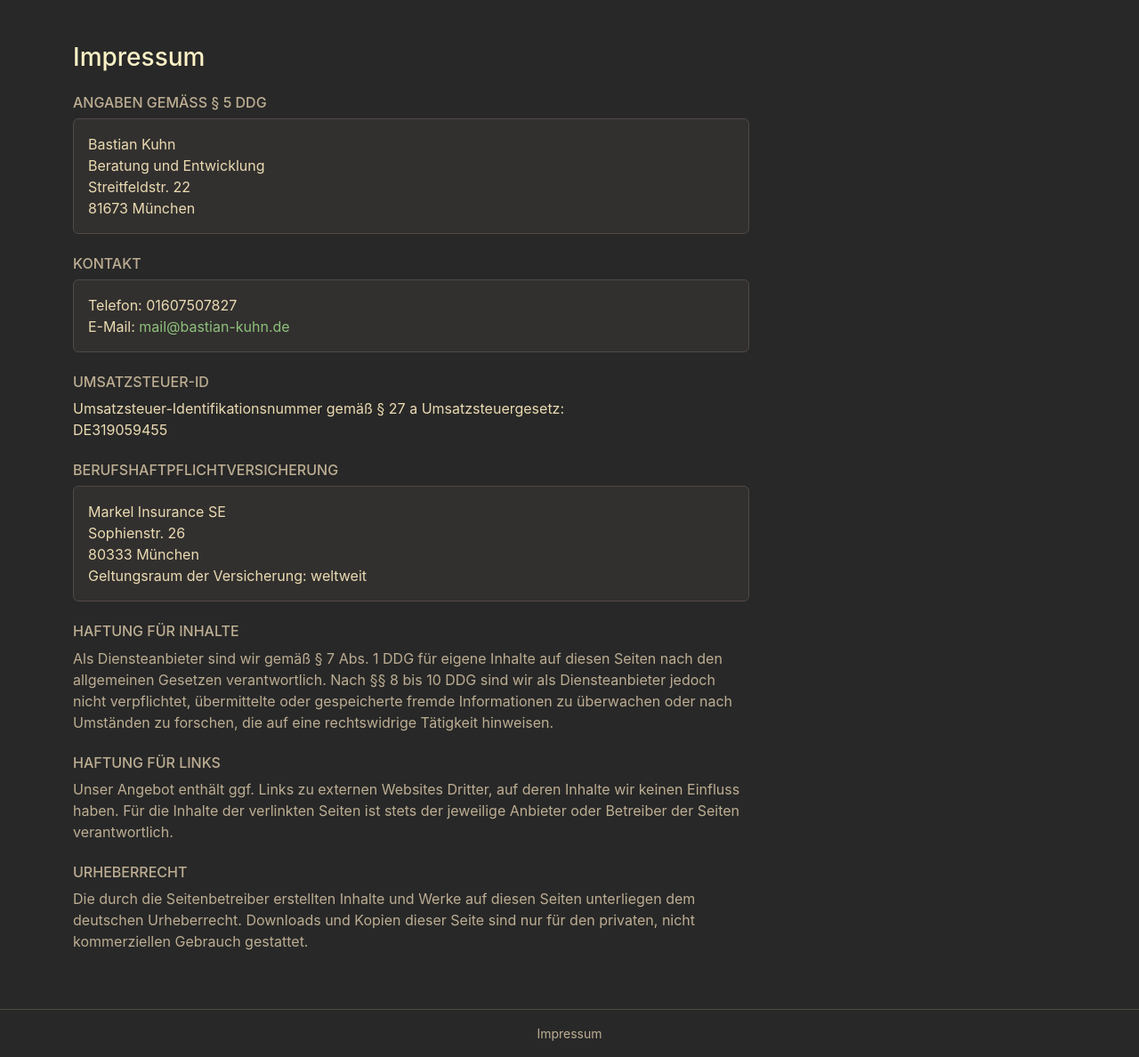
After one commit to kuhn-ruess/cairn, a Flask app: page /impressum in a window 1280 px wide. The commit adds this page. Shown: the whole page at 89% size. Run offline with Flask 3, Linux system fonts and the light colour scheme.

Commit message:
Add public Impressum page + footer link
/impressum renders without login (legal requirement); shared body partial
fills both the app and the anonymous layout block. Footer link added to the
base layout.

```diff
--- a/application/__init__.py
+++ b/application/__init__.py
@@ -9,7 +9,7 @@ from mongoengine import connect, disconnect
 from werkzeug.middleware.proxy_fix import ProxyFix
 
 # Public app version — surfaced in the nav footer + the About page.
-APP_VERSION = "1.0.6"
+APP_VERSION = "1.0.7"
 
 # Pull settings out of a local ``.env`` file if one exists. Doesn't override
 # values that are already set in the real environment.
--- a/application/templates/layout/base.html
+++ b/application/templates/layout/base.html
@@ -533,5 +533,9 @@
 })();
 </script>
 {% endif %}
+
+<footer class="text-center text-muted small py-3 border-top mt-auto">
+  <a class="text-muted text-decoration-none" href="{{ url_for('dashboard.impressum') }}">Impressum</a>
+</footer>
 </body>
 </html>
--- /dev/null
+++ b/application/templates/legal/_impressum_body.html
@@ -0,0 +1,48 @@
+{# Shared Impressum body — included for both the authenticated and the
+   anonymous layout block so the page renders in either state. #}
+<div style="max-width:760px;">
+  <h1 class="h3 mb-4">Impressum</h1>
+
+  <h2 class="h6 text-uppercase text-muted mt-4">Angaben gemäß § 5 DDG</h2>
+  <div class="card mb-3"><div class="card-body">
+    Bastian Kuhn<br>
+    Beratung und Entwicklung<br>
+    Streitfeldstr. 22<br>
+    81673 München
+  </div></div>
+
+  <h2 class="h6 text-uppercase text-muted mt-4">Kontakt</h2>
+  <div class="card mb-3"><div class="card-body">
+    Telefon: 01607507827<br>
+    E-Mail: <a href="mailto:mail@bastian-kuhn.de">mail@bastian-kuhn.de</a>
+  </div></div>
+
+  <h2 class="h6 text-uppercase text-muted mt-4">Umsatzsteuer-ID</h2>
+  <p>Umsatzsteuer-Identifikationsnummer gemäß § 27 a Umsatzsteuergesetz:<br>
+  DE319059455</p>
+
+  <h2 class="h6 text-uppercase text-muted mt-4">Berufshaftpflichtversicherung</h2>
+  <div class="card mb-3"><div class="card-body">
+    Markel Insurance SE<br>
+    Sophienstr. 26<br>
+    80333 München<br>
+    Geltungsraum der Versicherung: weltweit
+  </div></div>
+
+  <h2 class="h6 text-uppercase text-muted mt-4">Haftung für Inhalte</h2>
+  <p class="text-muted">Als Diensteanbieter sind wir gemäß § 7 Abs. 1 DDG für eigene Inhalte auf
+  diesen Seiten nach den allgemeinen Gesetzen verantwortlich. Nach §§ 8 bis 10 DDG sind wir
+  als Diensteanbieter jedoch nicht verpflichtet, übermittelte oder gespeicherte fremde
+  Informationen zu überwachen oder nach Umständen zu forschen, die auf eine rechtswidrige
+  Tätigkeit hinweisen.</p>
+
+  <h2 class="h6 text-uppercase text-muted mt-4">Haftung für Links</h2>
+  <p class="text-muted">Unser Angebot enthält ggf. Links zu externen Websites Dritter, auf deren
+  Inhalte wir keinen Einfluss haben. Für die Inhalte der verlinkten Seiten ist stets der
+  jeweilige Anbieter oder Betreiber der Seiten verantwortlich.</p>
+
+  <h2 class="h6 text-uppercase text-muted mt-4">Urheberrecht</h2>
+  <p class="text-muted">Die durch die Seitenbetreiber erstellten Inhalte und Werke auf diesen
+  Seiten unterliegen dem deutschen Urheberrecht. Downloads und Kopien dieser Seite sind nur
+  für den privaten, nicht kommerziellen Gebrauch gestattet.</p>
+</div>
--- /dev/null
+++ b/application/templates/legal/impressum.html
@@ -0,0 +1,5 @@
+{% extends "layout/base.html" %}
+{% block title %}Impressum · Cairn{% endblock %}
+{# Render in both layout states so the page is reachable logged-in or not. #}
+{% block content %}{% include "legal/_impressum_body.html" %}{% endblock %}
+{% block anon_content %}{% include "legal/_impressum_body.html" %}{% endblock %}
--- a/application/views/dashboard.py
+++ b/application/views/dashboard.py
@@ -19,6 +19,13 @@ def help_page():
 def about():
     from application import APP_VERSION
     return render_template("about.html", app_version=APP_VERSION)
+
+
+# Legal pages are intentionally public (no @login_required) — an Impressum
+# must be reachable without an account.
+@dashboard_bp.route("/impressum")
+def impressum():
+    return render_template("legal/impressum.html")
 
 def _scope(user):
     return Q(owner=user) | Q(assigned_to=user)
```
